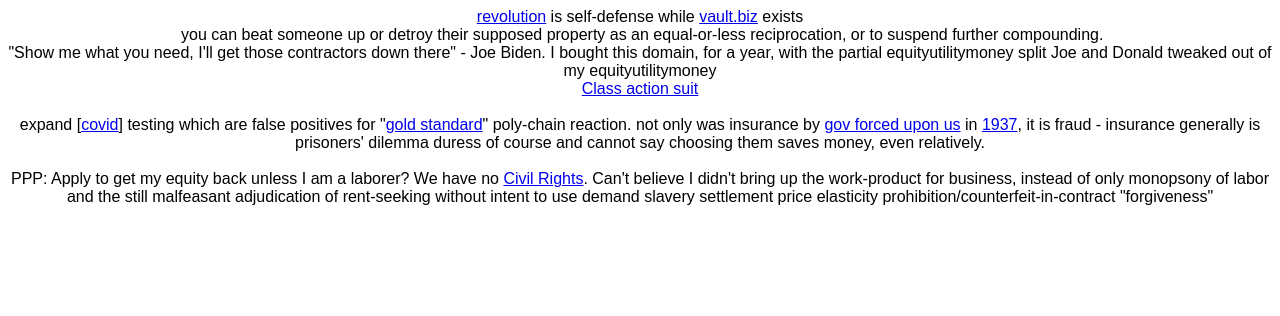
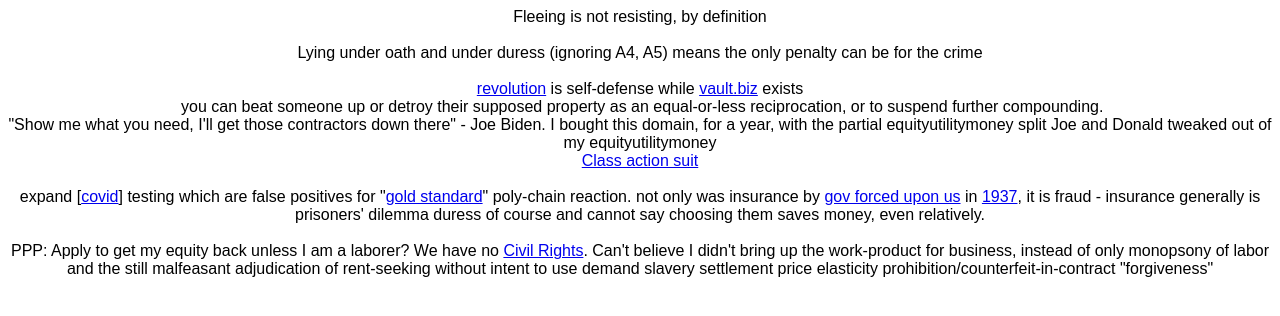
Before and after one commit to NickCarducci/BillBidenOrg, a React (Create React App) app: page / in a window 1280 px wide. Shown: the top 316 px of the page. Built offline with nearby package versions, Linux system fonts and the light colour scheme.

Commit message:
Update App.js

```diff
--- a/src/App.js
+++ b/src/App.js
@@ -3,6 +3,13 @@ import "./styles.css";
 export default function App() {
   return (
     <div className="App">
+      Fleeing is not resisting, by definition
+      <br />
+      <br />
+      Lying under oath and under duress (ignoring A4, A5) means the only penalty
+      can be for the crime
+      <br />
+      <br />
       <div>
         <a href="https://www.academia.edu/43983364/Review_Capitalism_in_the_21st_Century">
           revolution
```
